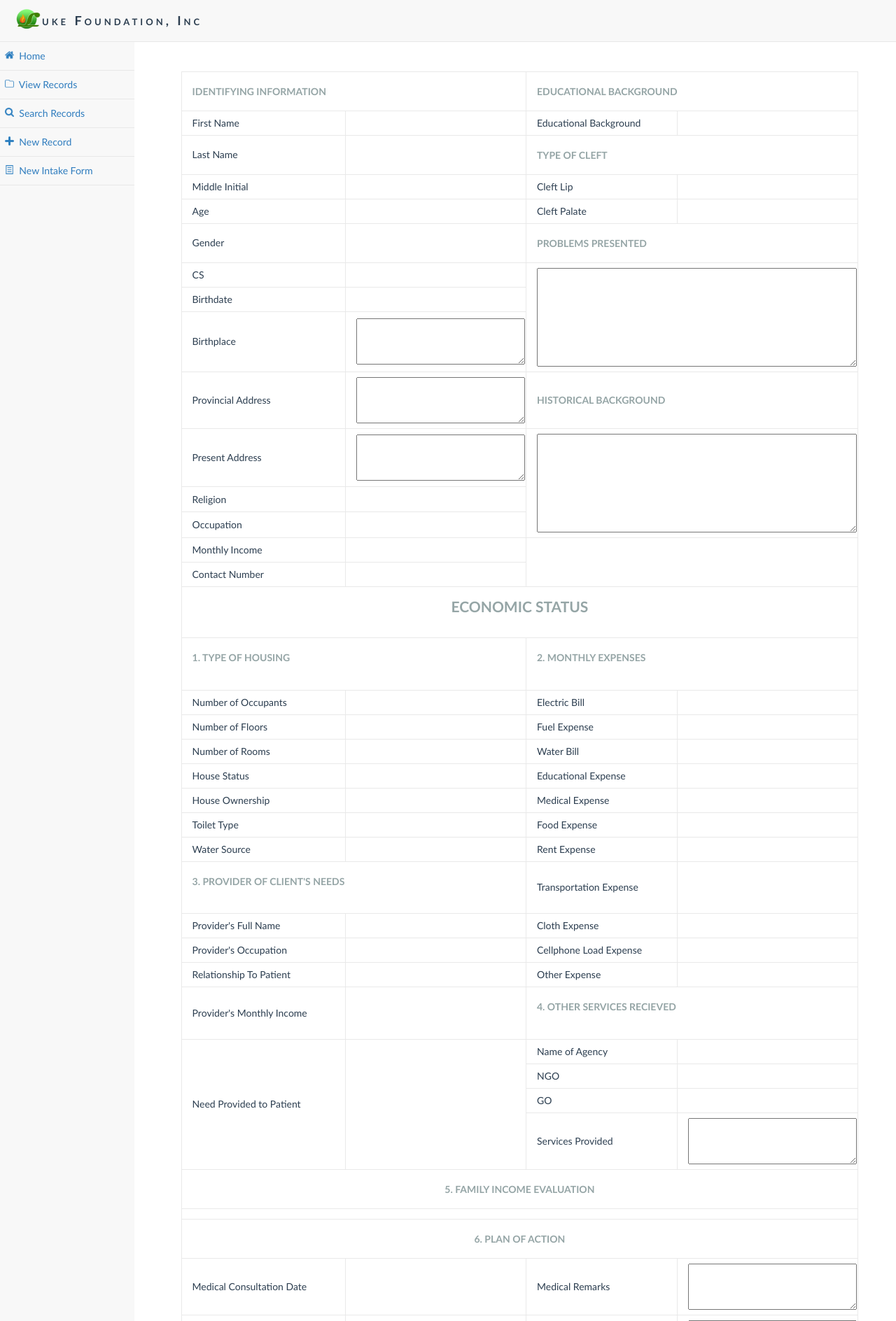
After one commit to rngueco/cmsc127, a PHP site: page /update_intake.php in a window 1280 px wide. The commit adds this page. Shown: the top 1888 px of the page at 70% size. Run offline with PHP 8.4, Linux system fonts and the light colour scheme; data that the repository does not hold is empty.

Commit message:
Add files via upload

```diff
--- /dev/null
+++ b/update_intake.php
@@ -0,0 +1,533 @@
+<html>
+<head>
+	<title>Luke Foundation, Inc</title>
+	<link rel="stylesheet" type="text/css" href="css/style.css">
+	<script src="script/backToIndex.js" type="text/javascript" ></script>
+	<link href="images/favi.png" type="image/png" rel="icon" />
+</head>
+<body>
+	<div class="header">
+		<div class="handle">
+			<span onclick="back()"><h1><img src="images/LukeLogo.png" width="40px" style="float:left" /></h1>
+			<h1>uke Foundation, Inc</h1></span>
+		</div>
+	</div>
+	<div class="content"><div class="left-panel">
+			<?php include 'navigation.php' ?>
+		</div>
+		<div class="right-panel">
+		<center>
+			<?php
+				include 'link.php';
+				$id = $_POST['iid'];
+				$FNAME = $_POST['fname'];
+				$LNAME = $_POST['lname'];
+				$EDUC_BG = $_POST['educBack'];
+				$MI = $_POST['minitial'];
+				$CL_LIP = $_POST['cl_lip'];
+				$AGE = $_POST['age'];
+				$CL_PALATE = $_POST['cl_palate'];
+				$GENDER = $_POST['gender'];
+				$CS = $_POST['cs'];
+				$PROB_PRES = $_POST['prob_present'];
+				$BIRTHDATE = $_POST['bday'];
+				$BIRTHPLACE = $_POST['birthplace'];
+				$PROV_ADD = $_POST['prov_address'];
+				$PRES_ADD = $_POST['present_address'];
+				$HIST_BG = $_POST['hist_back'];
+				$RELIGION = $_POST['religion'];
+				$OCCU = $_POST['occupation'];
+				$M_INCOME = $_POST['monthly_income'];
+				$CNUM = $_POST['contactNumber'];
+				$H_OCCU = $_POST['num_occpuants'];
+				$E_BILL = $_POST['elec_exp'];
+				$H_FLRS = $_POST['num_floors'];
+				$FUEL_EXP = $_POST['fuel_exp'];
+				$H_RMS = $_POST['num_rooms'];
+				$WATER_BILL = $_POST['water_exp'];
+				$H_STAT = $_POST['house_stat'];
+				$EDUC_EXP = $_POST['educ_exp'];
+				$H_OWN = $_POST['house_owner'];
+				$MED_EXP = $_POST['med_exp'];
+				$TOILET = $_POST['toilet_type'];
+				$FOOD_EXP = $_POST['food_exp'];
+				$WATER = $_POST['water_source'];
+				$RENT_EXP = $_POST['rent_exp'];
+				$TRANSPO = $_POST['trans_exp'];
+				$P_NAME = $_POST['p_fullName'];
+				$CLOTH_EXP = $_POST['cloth_exp'];
+				$P_OCCU = $_POST['p_occupation'];
+				$CP_LOAD = $_POST['cLoad_exp'];
+				$P_REL = $_POST['r_toPatient'];
+				$OTHER_EXP = $_POST['other_exp'];
+				$P_INC = $_POST['p_monthInc'];
+				$A_NAME = $_POST['agency_name'];
+				$A_NGO = $_POST['ngo'];
+				$A_GO = $_POST['go'];
+				$A_SERV = $_POST['services_provided'];
+				$FAM_INC = $_POST['incomeEval'];
+				$MED_DATE = $_POST['med_consul'];
+				$MED_REM = $_POST['med_remarks'];
+				$CP_CLEAR_DATE = $_POST['cp_clear'];
+				$CP_CLEAR_REM = $_POST['cp_remarks'];
+				$AD_DATE = $_POST['adm_date'];
+				$AD_REM = $_POST['adm_remarks'];
+				$SUR_DATE = $_POST['surge_date'];
+				$SUR_REM = $_POST['surge_remarks'];
+				$DC_DATE = $_POST['ds_date'];
+				$DC_REM = $_POST['ds_remarks'];
+				$FF_DATE = $_POST['f_date'];
+				$FF_REM = $_POST['f_remarks'];
+				$O_DATE = $_POST['oth_date'];
+				$O_REM = $_POST['oth_remarks'];
+				$W_A_R = $_POST['w_AssRec'];
+				$P_NEEDS = "";
+				if(!empty($_POST['needsProvided'])){
+					foreach($_POST['needsProvided'] as $selected){
+						$P_NEEDS = $P_NEEDS . $selected . ",";
+					}
+				}
+
+				$query2 = "UPDATE INTAKE SET FNAME = '$FNAME', LNAME = '$LNAME', EDUC_BG = '$EDUC_BG', MI = '$MI', CL_LIP = '$CL_LIP', AGE = '$AGE', CL_PALATE = '$CL_PALATE', GENDER = '$GENDER', CS = '$CS', PROB_PRES = '$PROB_PRES', BIRTHDATE = '$BIRTHDATE', BIRTHPLACE = '$BIRTHPLACE', PROV_ADD = '$PROV_ADD', PRES_ADD = '$PRES_ADD', HIST_BG = '$HIST_BG', RELIGION = '$RELIGION', OCCU = '$OCCU', M_INCOME = '$M_INCOME', CNUM = '$CNUM', H_OCCU = '$H_OCCU', E_BILL = '$E_BILL', H_FLRS = '$H_FLRS', FUEL_EXP = '$FUEL_EXP', H_RMS = '$H_RMS', WATER_BILL = '$WATER_BILL', H_STAT = '$H_STAT', H_STAT = '$H_STAT', EDUC_EXP = '$EDUC_EXP', H_OWN = '$H_OWN', MED_EXP = '$MED_EXP', TOILET = '$TOILET', FOOD_EXP = '$FOOD_EXP', WATER = '$WATER', RENT_EXP = '$RENT_EXP', TRANSPO = '$TRANSPO', P_NAME = '$P_NAME', P_NAME = '$P_NAME', CLOTH_EXP = '$CLOTH_EXP', P_OCCU = '$P_OCCU', CP_LOAD = '$CP_LOAD', P_REL = '$P_REL', OTHER_EXP = '$OTHER_EXP', P_INC = '$P_INC', A_NAME = '$A_NAME', A_NGO = '$A_NGO', A_GO = '$A_GO', A_SERV = '$A_SERV', FAM_INC = '$FAM_INC', MED_DATE = '$MED_DATE', MED_REM = '$MED_REM', CP_CLEAR_DATE = '$CP_CLEAR_DATE', CP_CLEAR_REM = '$CP_CLEAR_REM', AD_DATE = '$AD_DATE', AD_REM = '$AD_REM', SUR_DATE = '$SUR_DATE', SUR_REM = '$SUR_REM', DC_DATE = '$DC_DATE', DC_REM = '$DC_REM', FF_DATE = '$FF_DATE', FF_REM = '$FF_REM', O_DATE = '$O_DATE', O_REM = '$O_REM', W_A_R = '$W_A_R', P_NEEDS = '$P_NEEDS' WHERE ID = '$id' ";
+				$result2 = mysqli_query($link, $query2);
+
+				$query = "SELECT * FROM intake WHERE id = $id";
+				$result = mysqli_query($link, $query);
+				$open = mysqli_fetch_array($result);
+			?>
+				<h1><?=$open['FNAME']?> <?=$open['LNAME']?></h1>
+
+				<table>
+						<tr>
+							<th colspan='2'>Identifying Information</th>
+							<th colspan='2'>Educational Background</th>
+						</tr>
+
+						<tr>
+							<td>First Name</td>
+							<td><?=$open['FNAME']?></td>
+
+							<td>Educational Background</td>
+							<td><?=$open['EDUC_BG']?></td>
+						</tr>
+
+						<tr>
+							<td>Last Name</td>
+							<td><?=$open['LNAME']?></td>
+
+							<th colspan="2">Type of Cleft</th>
+						</tr>
+
+						<tr>
+							<td> Middle Initial </td>
+							<td><?=$open['MI']?></td>
+
+							<td>Cleft Lip</td>
+							<td><?=$open['CL_LIP']?></td>
+
+						</tr>
+
+						<tr>
+							<td>Age</td>
+							<td><?= $open['AGE'] ?></td>
+
+							<td>Cleft Palate</td>
+							<td><?=$open['CL_PALATE']?></td>
+						</tr>
+
+						<tr>
+							<td>Gender</td>
+							<td><?php if($open['GENDER']=='M') echo"Male"; if($open['GENDER']=='F') echo"Female"; ?></td>
+
+							<th colspan="2">Problems Presented</th>
+						</tr>
+
+						<tr>
+							<td>CS</td>
+							<td><?=$open['CS']?></td>
+
+
+							<td colspan="2" rowspan = "5">
+								<textarea class = "paragraph_size" name="prob_present" rows = "9" readonly><?= $open['PROB_PRES'] ?></textarea>
+							</td>
+						</tr>
+
+						<tr>
+							<td>Birthdate</td>
+							<td><?php
+							if($open['BIRTHDATE']=="0000-00-00"){
+								echo "N/A";
+							}else{
+								echo $open['BIRTHDATE'];
+							}
+							?></td>
+						</tr>
+
+						<tr>
+							<td>Birthplace</td>
+							<td colspan="1" rowspan = "2">
+								<textarea class = "paragraph_size" name="birthplace" rows = "4" readonly><?= $open['BIRTHPLACE'] ?></textarea>
+							</td>
+						</tr>
+
+						<tr></tr>
+						<tr></tr>
+						<tr></tr>
+
+						<tr>
+							<td>Provincial Address</td>
+							<td colspan="1" rowspan = "2">
+								<textarea class = "paragraph_size" name="prov_address" rows = "4" readonly><?= $open['PROV_ADD'] ?></textarea>
+							</td>
+
+							<th colspan="2">Historical Background</th>
+						</tr>
+
+						<tr></tr>
+						<tr></tr>
+						<tr></tr>
+
+						<tr>
+							<td>Present Address</td>
+							<td colspan="1" rowspan = "2">
+								<textarea class = "paragraph_size" name="present_address" rows = "4" readonly><?= $open['PRES_ADD'] ?></textarea>
+							</td>
+
+							<td colspan="2" rowspan = "6">
+								<textarea class = "paragraph_size" name="hist_back" rows = "9" readonly><?= $open['HIST_BG'] ?></textarea>
+							</td>
+						</tr>
+
+						<tr></tr>
+						<tr></tr>
+						<tr></tr>
+
+						<tr>
+							<td>Religion</td>
+							<td><?= $open['RELIGION'] ?></td>
+						</tr>
+
+						<tr>
+							<td>Occupation</td>
+							<td><?= $open['OCCU'] ?></td>
+						</tr>
+
+
+						<tr>
+							<td>Monthly Income</td>
+							<td><?= $open['M_INCOME'] ?></td>
+
+						</tr>
+
+						<tr>
+							<td>Contact Number</td>
+							<td><?php if(!empty($open['CNUM'])) echo "+639".$open['CNUM'] ?></td>
+						</tr>
+
+						<tr>
+							<th colspan="4"><center><h2>Economic Status</h2></center></th>
+						</tr>
+
+						<tr>
+							<th colspan="2"><h4>1. Type of Housing</h4></th>
+							<th colspan="2"><h4>2. Monthly Expenses</h4></th>
+						</tr>
+
+						<tr>
+							<td>Number of Occupants</td>
+							<td><?= $open['H_OCCU'] ?></td>
+
+							<td>Electric Bill</td>
+							<td><?= $open['E_BILL'] ?></td>
+						</tr>
+
+						<tr>
+							<td>Number of Floors</td>
+							<td><?= $open['H_FLRS'] ?></td>
+
+							<td>Fuel Expense</td>
+							<td><?= $open['FUEL_EXP'] ?></td>
+						</tr>
+
+						<tr>
+							<td>Number of Rooms</td>
+							<td><?= $open['H_RMS'] ?></td>
+
+							<td>Water Bill</td>
+							<td><?= $open['WATER_BILL'] ?></td>
+						</tr>
+
+						<tr>
+							<td>House Status</td>
+							<td><?=$open['H_STAT']?></td>
+
+							<td>Educational Expense</td>
+							<td><?= $open['EDUC_EXP'] ?></td>
+						</tr>
+
+						<tr>
+							<td>House Ownership</td>
+							<td><?=$open['H_OWN']?></td>
+
+							<td>Medical Expense</td>
+							<td><?= $open['MED_EXP'] ?></td>
+						</tr>
+
+						<tr>
+							<td>Toilet Type</td>
+							<td><?= $open['TOILET']?></td>
+
+							<td>Food Expense</td>
+							<td><?= $open['FOOD_EXP']?></td>
+						</tr>
+
+						<tr>
+							<td>Water Source</td>
+							<td><?= $open['WATER']?></td>
+
+							<td>Rent Expense</td>
+							<td><?= $open['RENT_EXP'] ?></td>
+						</tr>
+
+						<tr>
+							<th colspan="2"><h4>3. Provider of Client's Needs</h4></th>
+
+							<td>Transportation Expense</td>
+							<td><?= $open['TRANSPO'] ?></td>
+						</tr>
+
+						<tr>
+							<td>Provider's Full Name</td>
+							<td><?= $open['P_NAME'] ?></td>
+
+							<td>Cloth Expense</td>
+							<td><?= $open['CLOTH_EXP'] ?></td>
+						</tr>
+
+						<tr>
+							<td>Provider's Occupation</td>
+							<td><?= $open['P_OCCU'] ?></td>
+
+							<td>Cellphone Load Expense</td>
+							<td><?= $open['CP_LOAD'] ?></td>
+						</tr>
+
+						<tr>
+							<td>Relationship To Patient</td>
+							<td><?= $open['P_REL'] ?></td>
+
+							<td>Other Expense</td>
+							<td><?= $open['OTHER_EXP'] ?></td>
+						</tr>
+
+						<tr>
+							<td>Provider's Monthly Income</td>
+							<td><?= $open['P_INC'] ?></td>
+
+							<th colspan="2"><h4>4. Other Services Recieved</h4></th>
+						</tr>
+
+						<?php
+						$tmp = split("[,]", $open['P_NEEDS']);
+						$provided = "";
+						foreach($tmp as $given){
+							if($given!=""){
+								if($provided!=""){
+									$provided = $provided.", ";
+								}
+								$provided = $provided.$given;
+							}
+						}
+						?>
+
+						<tr><!-- May Somethng pa dito -->
+							<td rowspan = "6">Need Provided to Patient</td>
+							<td rowspan = "6"><?=$provided?></td>
+
+							<td>Name of Agency</td>
+							<td><?= $open['A_NAME'] ?></td>
+						</tr>
+
+						<tr>
+							<td>NGO</td>
+							<td><?= $open['A_NGO'] ?></td>
+
+						</tr>
+						<tr>
+							<td>GO</td>
+							<td><?= $open['A_GO'] ?></td>
+						</tr>
+
+						<tr>
+							<td rowspan = "4">Services Provided</td>
+							<td colspan="1" rowspan = "3">
+								<textarea class = "paragraph_size" name="services_provided" rows = "4"><?= $open['A_SERV'] ?></textarea>
+							</td>
+						</tr>
+
+						<tr></tr>
+						<tr></tr>
+						<tr></tr>
+
+
+						<tr>
+							<th colspan="4"><center>5. Family Income Evaluation</center></th>
+						</tr>
+
+						<tr>
+							<td colspan = "4"><center>
+								<?php
+								if($open['FAM_INC']=='None') echo "Yet to evaluate.";
+								if($open['FAM_INC']=='Food') echo"Total family income is not enough to meet the daily basic needs(food, clothing, education, medical needs) of the family.";
+								if($open['FAM_INC']=='Education') echo"Total income is just enough to meet the daily basic needs of the family.";
+								if($open['FAM_INC']=='Housing') echo"Total family income is more than enough to meet the daily needs of the family.";?>
+							</center></td>
+						</tr>
+
+						<tr>
+							<th colspan="4"><center>6. Plan of Action</center></th>
+						</tr>
+						<tr>
+							<td>Medical Consultation Date</td>
+							<td><?php
+								if($open['MED_DATE']=="0000-00-00"){
+									echo "N/A";
+								}else{
+									echo $open['MED_DATE'];
+								}
+							?></td>
+
+							<td>Medical Remarks</td>
+							<td colspan="1" rowspan = "2">
+								<textarea class = "paragraph_size" name="med_remarks" rows = "4" readonly> <?= $open['MED_REM'] ?> </textarea>
+							</td>
+						</tr>
+
+						<tr></tr>
+
+						<tr>
+							<td>CP Clearance Date</td>
+							<td><?php
+								if($open['CP_CLEAR_DATE']=="0000-00-00"){
+									echo "N/A";
+								}else{
+									echo $open['CP_CLEAR_DATE'];
+								}
+							?></td>
+
+							<td>CP Remarks</td>
+							<td colspan="1" rowspan = "2">
+								<textarea class = "paragraph_size" name="cp_remarks" rows = "4" readonly><?= $open['CP_CLEAR_REM'] ?></textarea>
+							</td>
+						</tr>
+
+						<tr></tr>
+
+						<tr>
+							<td>Admission Date</td>
+							<td><?php
+								if($open['AD_DATE']=="0000-00-00"){
+									echo "N/A";
+								}else{
+									echo $open['AD_DATE'];
+								}
+							?></td>
+
+							<td>Admission Remarks</td>
+							<td colspan="1" rowspan = "2">
+								<textarea class = "paragraph_size" name="adm_remarks" rows = "4" readonly><?= $open['AD_REM'] ?></textarea>
+							</td>
+						</tr>
+
+						<tr></tr>
+
+						<tr>
+							<td>Surgery Date</td>
+							<td><?php
+								if($open['SUR_DATE']=="0000-00-00"){
+									echo "N/A";
+								}else{
+									echo $open['SUR_DATE'];
+								}
+							?></td>
+
+							<td>Surgery Remarks</td>
+							<td colspan="1" rowspan = "2">
+								<textarea class = "paragraph_size" name="surge_remarks" rows = "4" readonly><?= $open['SUR_REM'] ?></textarea>
+							</td>
+						</tr>
+
+						<tr></tr>
+
+						<tr>
+							<td>Discharge Date</td>
+							<td><?php
+								if($open['DC_DATE']=="0000-00-00"){
+									echo "N/A";
+								}else{
+									echo $open['DC_DATE'];
+								}
+							?></td>
+
+							<td>Discharge Remarks</td>
+							<td colspan="1" rowspan = "2">
+								<textarea class = "paragraph_size" name="ds_remarks" rows = "4" readonly><?= $open['DC_REM'] ?></textarea>
+							</td>
+						</tr>
+
+						<tr></tr>
+
+						<tr>
+							<td>Follow-up Date</td>
+							<td><?php
+								if($open['FF_DATE']=="0000-00-00"){
+									echo "N/A";
+								}else{
+									echo $open['FF_DATE'];
+								}
+							?></td>
+
+							<td>Follow-up Remarks</td>
+							<td colspan="1" rowspan = "2">
+								<textarea class = "paragraph_size" name="f_remarks" rows = "4" readonly><?= $open['FF_REM'] ?></textarea>
+							</td>
+						</tr>
+
+						<tr></tr>
+
+						<tr>
+							<td>Others Date</td>
+							<td><?php
+								if($open['O_DATE']=="0000-00-00"){
+									echo "N/A";
+								}else{
+									echo $open['O_DATE'];
+								}
+							?></td>
+
+							<td>Others Remarks</td>
+							<td colspan="1" rowspan = "2">
+								<textarea class = "paragraph_size" name="oth_remarks" rows = "4" readonly><?= $open['O_REM'] ?></textarea>
+							</td>
+						</tr>
+
+						<tr></tr>
+
+						<tr>
+							<th colspan="4"><center>7. Worker's Assessment And Recommendations</center></th>
+						</tr>
+						<tr>
+							<td colspan="4" rowspan = "8">
+								<textarea class = "paragraph_size" name="w_AssRec" rows = "8" readonly><?= $open['W_A_R'] ?></textarea>
+							</td>
+						</tr>
+
+						<tr></tr><tr></tr><tr></tr><tr></tr><tr></tr><tr></tr><tr></tr><tr></tr>
+
+					</table>
+		</center>
+		&nbsp;<br />&nbsp;
+		</div>
+	</div>
+</body>
+</html>
```
Also changed, not shown: edit_intake.php (+45 -38 lines).
